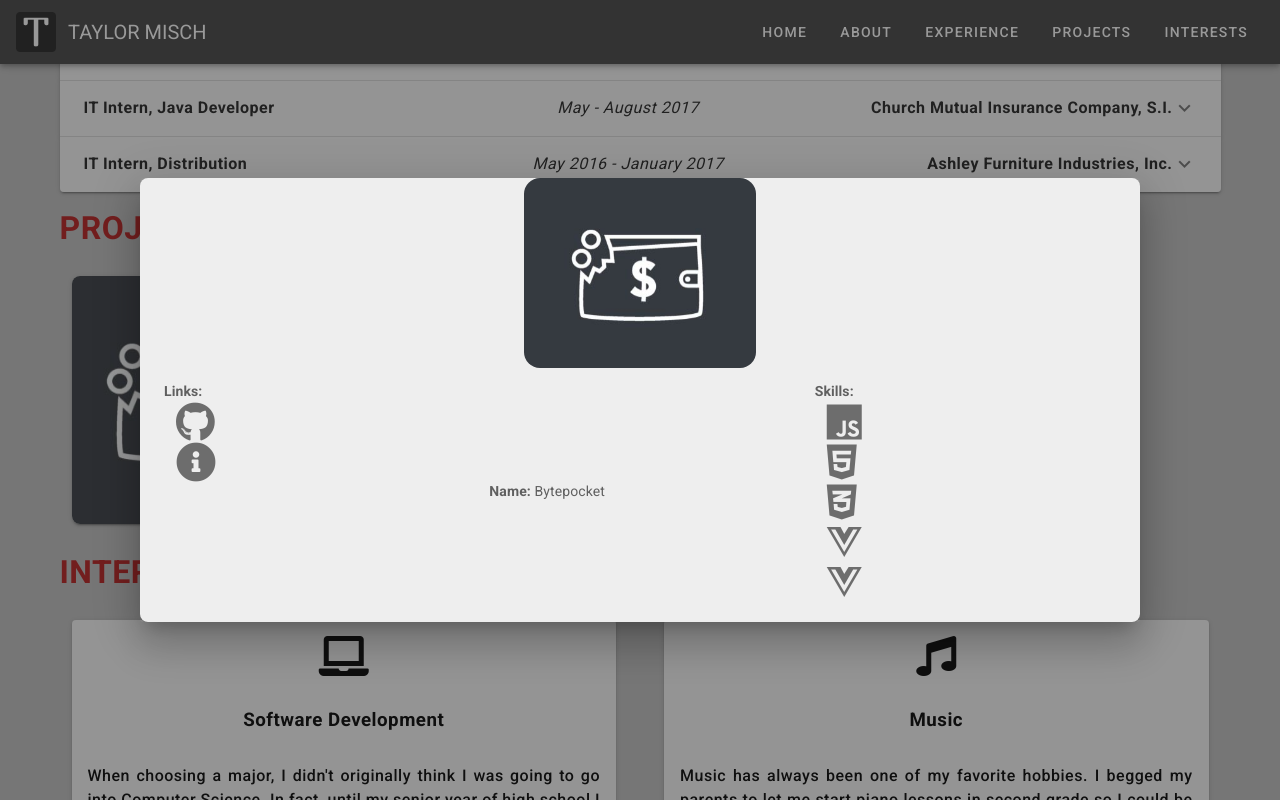
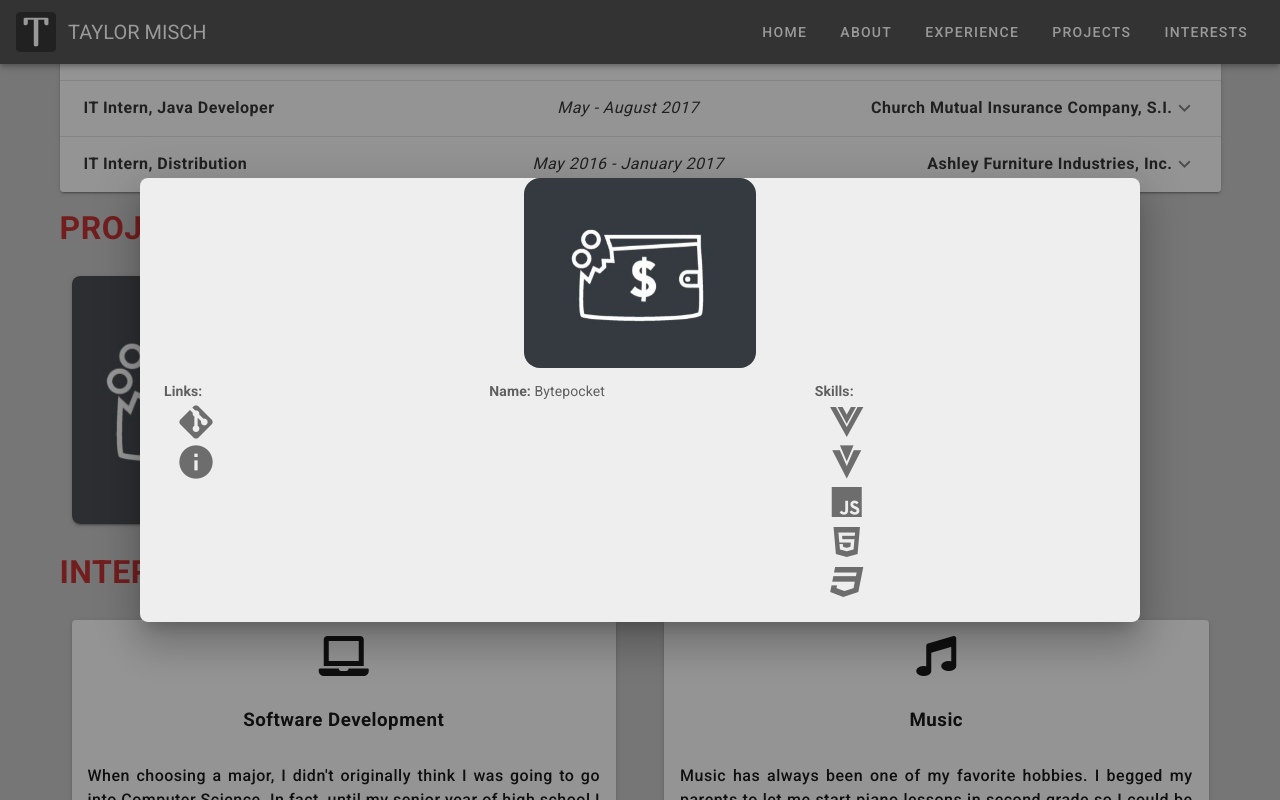
Before and after one commit to taylor-misch/portfolio-website, a Vue app: page / in a window 1280 px wide. Both pictures are taken after a click on the button 195 px from the left and 2327 px from the top of the page. Shown: the part 1927-2727 px from the top of the page. Built offline with nearby package versions, Linux system fonts and the light colour scheme.

Commit message:
Added material icons to project

```diff
--- a/src/App.vue
+++ b/src/App.vue
@@ -39,4 +39,7 @@ export default {
 </script>
 
 <style>
+a {
+  text-decoration: none;
+}
 </style>
--- a/src/components/ProjectDialog.vue
+++ b/src/components/ProjectDialog.vue
@@ -24,38 +24,30 @@
       </v-row>
       <v-card-text>
         <v-row>
-          <v-col cols="4" align-self="start">
+          <v-col cols="4">
             <b>Links:</b>
             <div v-for="link in project.links" :key="link.name">
-              <v-tooltip top>
+              <v-tooltip bottom>
                 <template v-slot:activator="{ on }">
                   <a :href="link.url">
-                    <v-icon
-                      x-large
-                      v-on="on"
-                      class="mx-3"
-                      :class="link.icon"
-                    ></v-icon>
+                    <v-icon x-large v-on="on" class="mx-3">{{
+                      link.icon
+                    }}</v-icon>
                   </a>
                 </template>
                 <span>{{ link.name }}</span>
               </v-tooltip>
             </div>
           </v-col>
-          <v-col cols="4" align-self="center">
-            <b>Name:</b> {{ project.name }}
-          </v-col>
-          <v-col cols="4" align-self="end">
+          <v-col cols="4"> <b>Name:</b> {{ project.name }} </v-col>
+          <v-col cols="4">
             <b>Skills:</b>
             <div v-for="skill in project.skills" :key="skill.name">
-              <v-tooltip top>
+              <v-tooltip bottom>
                 <template v-slot:activator="{ on }">
-                  <v-icon
-                    x-large
-                    v-on="on"
-                    class="mx-3"
-                    :class="skill.icon"
-                  ></v-icon>
+                  <v-icon x-large v-on="on" class="mx-3" :class="skill.icon">{{
+                    skill.icon
+                  }}</v-icon>
                 </template>
                 <span>{{ skill.name }}</span>
               </v-tooltip>
--- a/src/components/Projects.vue
+++ b/src/components/Projects.vue
@@ -39,35 +39,34 @@ export default {
             {
               name: "GitHub",
               url: "https://github.com/taylor-misch/bytepocket",
-              icon: "fab fa-github",
+              icon: "mdi-git",
             },
             {
               name: "Project",
               url: "https://taylor-misch.github.io/bytepocket/",
-              icon: "fas fa-info-circle",
+              icon: "mdi-information",
             },
           ],
           skills: [
             {
+              name: "Vue.js",
+              icon: "mdi-vuejs",
+            },
+            {
+              name: "Vuetify",
+              icon: "mdi-vuetify",
+            },
+            {
               name: "JavaScript",
-              icon: "fab fa-js",
+              icon: "mdi-language-javascript",
             },
             {
               name: "HTML",
-              icon: "fab fa-html5",
+              icon: "mdi-language-html5",
             },
             {
               name: "CSS",
-              icon: "fab fa-css3-alt",
-            },
-            {
-              name: "Vue.js",
-              icon: "fab fa-vuejs",
-            },
-            {
-              // material design icons has a vuetify icon
-              name: "Vuetify",
-              icon: "fab fa-vuejs",
+              icon: "mdi-language-css3",
             },
           ],
           summary:
```
